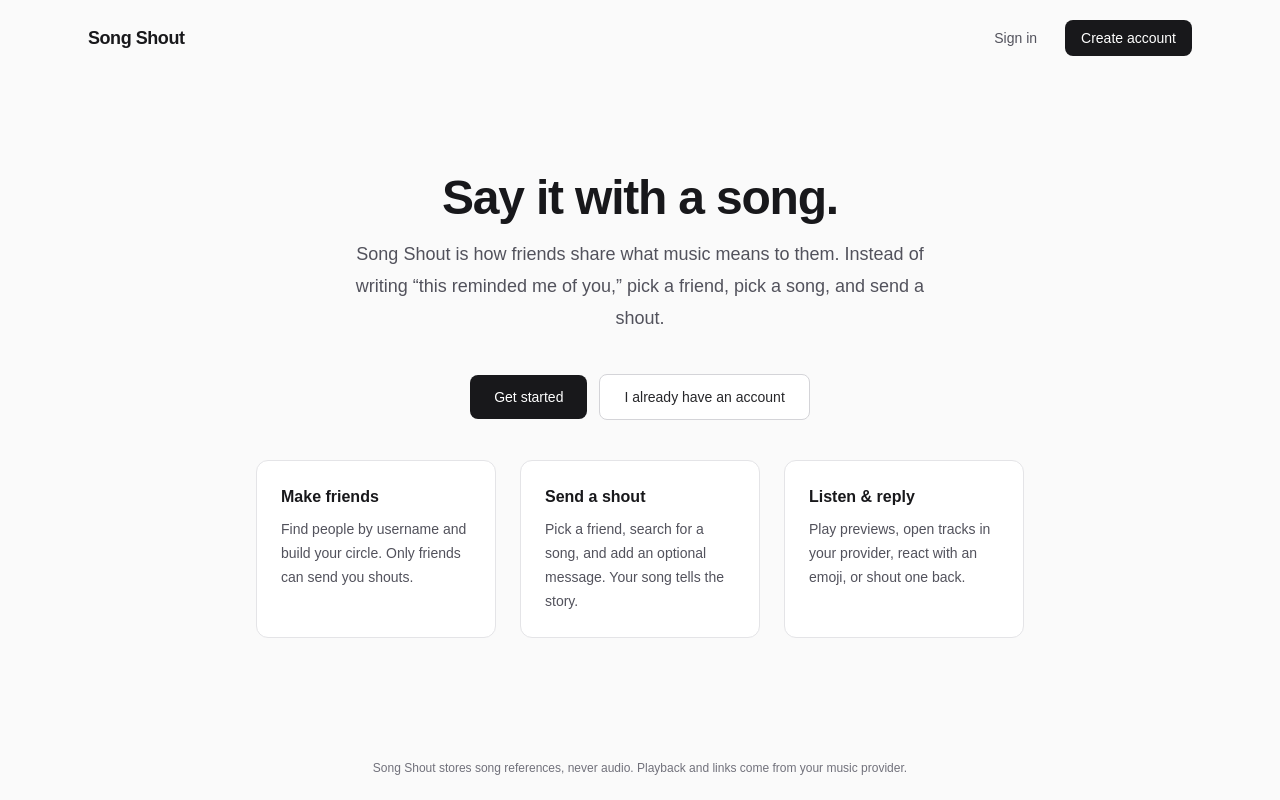
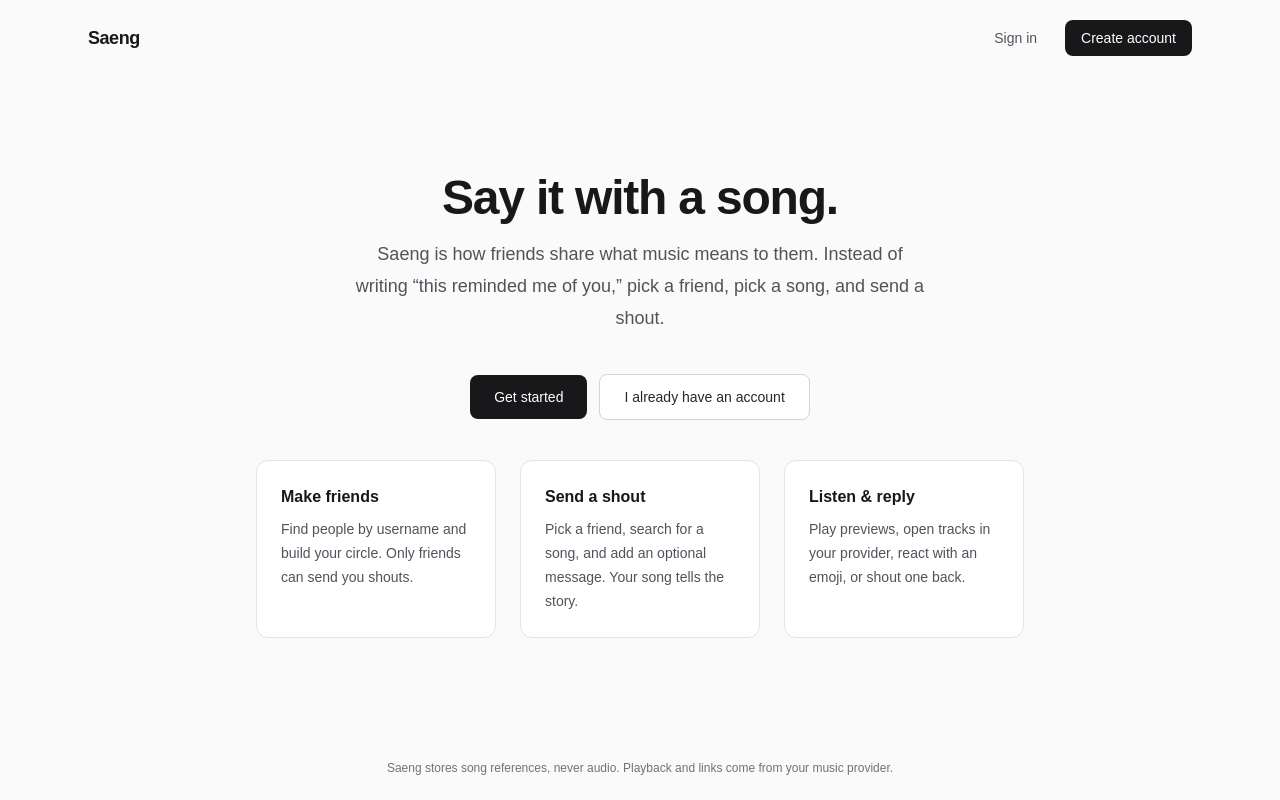
Before and after one commit to BogdanK-itpg/Saeng, a Next.js app: page / in a window 1280 px wide. Built offline with nearby package versions, Linux system fonts and the light colour scheme.

Commit message:
chore(rebrand): rename app from Song Shout to Saeng in UI and metadata

```diff
--- a/src/app/(app)/layout.tsx
+++ b/src/app/(app)/layout.tsx
@@ -66,7 +66,7 @@ export default async function AppLayout({
             href="/dashboard"
             className="text-lg font-semibold tracking-tight text-zinc-900 dark:text-zinc-50"
           >
-            Song Shout
+            Saeng
           </Link>
           <nav className="hidden items-center gap-1 sm:flex">{navItems}</nav>
           <div className="flex items-center gap-3">
--- a/src/app/(app)/settings/page.tsx
+++ b/src/app/(app)/settings/page.tsx
@@ -12,7 +12,7 @@ export default function SettingsPage() {
           Settings
         </h1>
         <p className="mt-1 text-sm text-zinc-600 dark:text-zinc-400">
-          Personalize your Song Shout experience. Preferences are saved on this
+          Personalize your Saeng experience. Preferences are saved on this
           device.
         </p>
       </div>
--- a/src/app/(auth)/layout.tsx
+++ b/src/app/(auth)/layout.tsx
@@ -17,7 +17,7 @@ export default function AuthLayout({ children }: { children: React.ReactNode })
           href="/"
           className="text-lg font-semibold tracking-tight text-zinc-900 dark:text-zinc-50"
         >
-          Song Shout
+          Saeng
         </Link>
       </header>
       <main id="main" className="flex flex-1 flex-col">
--- a/src/app/layout.tsx
+++ b/src/app/layout.tsx
@@ -14,8 +14,8 @@ const geistMono = Geist_Mono({
 
 export const metadata: Metadata = {
   title: {
-    default: "Song Shout",
-    template: "%s · Song Shout",
+    default: "Saeng",
+    template: "%s · Saeng",
   },
   description:
     "Send songs to friends instead of (or alongside) text. Pick a friend, pick a song, send a shout.",
--- a/src/app/page.tsx
+++ b/src/app/page.tsx
@@ -11,7 +11,7 @@ export default function Home() {
       </a>
       <header className="mx-auto flex w-full max-w-6xl items-center justify-between px-6 py-5">
         <span className="text-lg font-semibold tracking-tight text-zinc-900 dark:text-zinc-50">
-          Song Shout
+          Saeng
         </span>
         <nav className="flex items-center gap-3">
           <Link
@@ -38,7 +38,7 @@ export default function Home() {
             Say it with a song.
           </h1>
           <p className="mx-auto max-w-xl text-lg leading-8 text-zinc-600 dark:text-zinc-400">
-            Song Shout is how friends share what music means to them. Instead of
+            Saeng is how friends share what music means to them. Instead of
             writing “this reminded me of you,” pick a friend, pick a song, and
             send a shout.
           </p>
@@ -90,7 +90,7 @@ export default function Home() {
       </main>
 
       <footer className="mx-auto w-full max-w-6xl px-6 py-6 text-center text-xs text-zinc-500 dark:text-zinc-500">
-        Song Shout stores song references, never audio. Playback and links come
+        Saeng stores song references, never audio. Playback and links come
         from your music provider.
       </footer>
     </div>
--- a/src/components/settings/settings-form.tsx
+++ b/src/components/settings/settings-form.tsx
@@ -109,7 +109,7 @@ export function SettingsForm() {
     <div className="space-y-6">
       <Section
         title="Appearance"
-        description="Choose how Song Shout looks. Saved on this device."
+        description="Choose how Saeng looks. Saved on this device."
       >
         <div className="space-y-2">
           <p className="text-sm text-zinc-500 dark:text-zinc-400">Theme</p>
```
